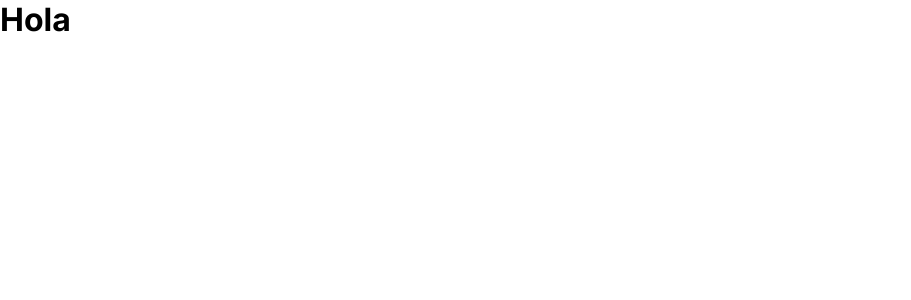
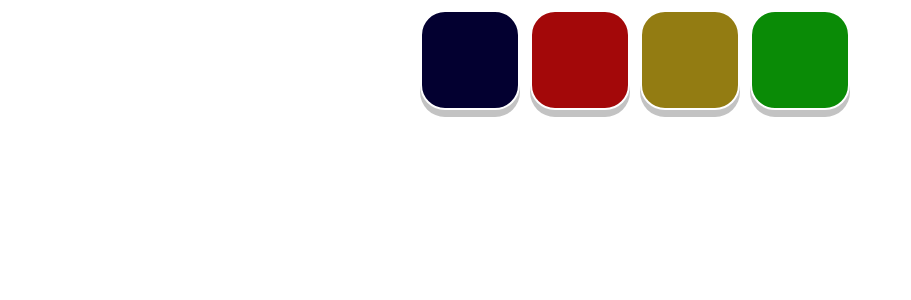
Before and after one commit to oNEOBYTEo/interactive-piano, a Next.js app: page / in a window 1280 px wide. Shown: the top 300 px of the page, without its empty margins (0-911 px from the left). Built offline with nearby package versions, Linux system fonts and the light colour scheme.

Commit message:
subo botones

```diff
--- a/src/app/components/cuadradito.js
+++ b/src/app/components/cuadradito.js
@@ -1,4 +1,13 @@
 export const Cuadradito = () => {
   const title = 'Hola';
-  return <h1>{title}</h1>;
+  return(
+    <>
+      <div className="container">
+        <div className="square square1"></div>
+        <div className="square square2"></div>
+        <div className="square square3"></div>
+        <div className="square square4"></div>
+      </div>
+    </>
+  )
 };
--- a/src/app/globals.css
+++ b/src/app/globals.css
@@ -3,3 +3,36 @@
   padding: 0;
   margin: 0;
 }
+
+.container {
+  display: flex;
+  justify-content: center;
+}
+
+.square {
+  margin-top: 10px;
+  width: 100px;
+  height: 100px;
+  background-color: rgb(3, 0, 48);
+  margin-right: 10px;
+  border-radius: 25px;
+  box-shadow: 0px 7px rgba(136, 135, 135, 0.5);
+  cursor: pointer;
+  border: 2px solid #ffffff;
+}
+
+.square1 {
+  background-color: rgb(3, 0, 48);
+}
+
+.square2 {
+  background-color: rgb(163 8 9);
+}
+
+.square3 {
+  background-color: rgb(147 124 18);
+}
+
+.square4 {
+  background-color: rgb(10 139 6);
+}
```
